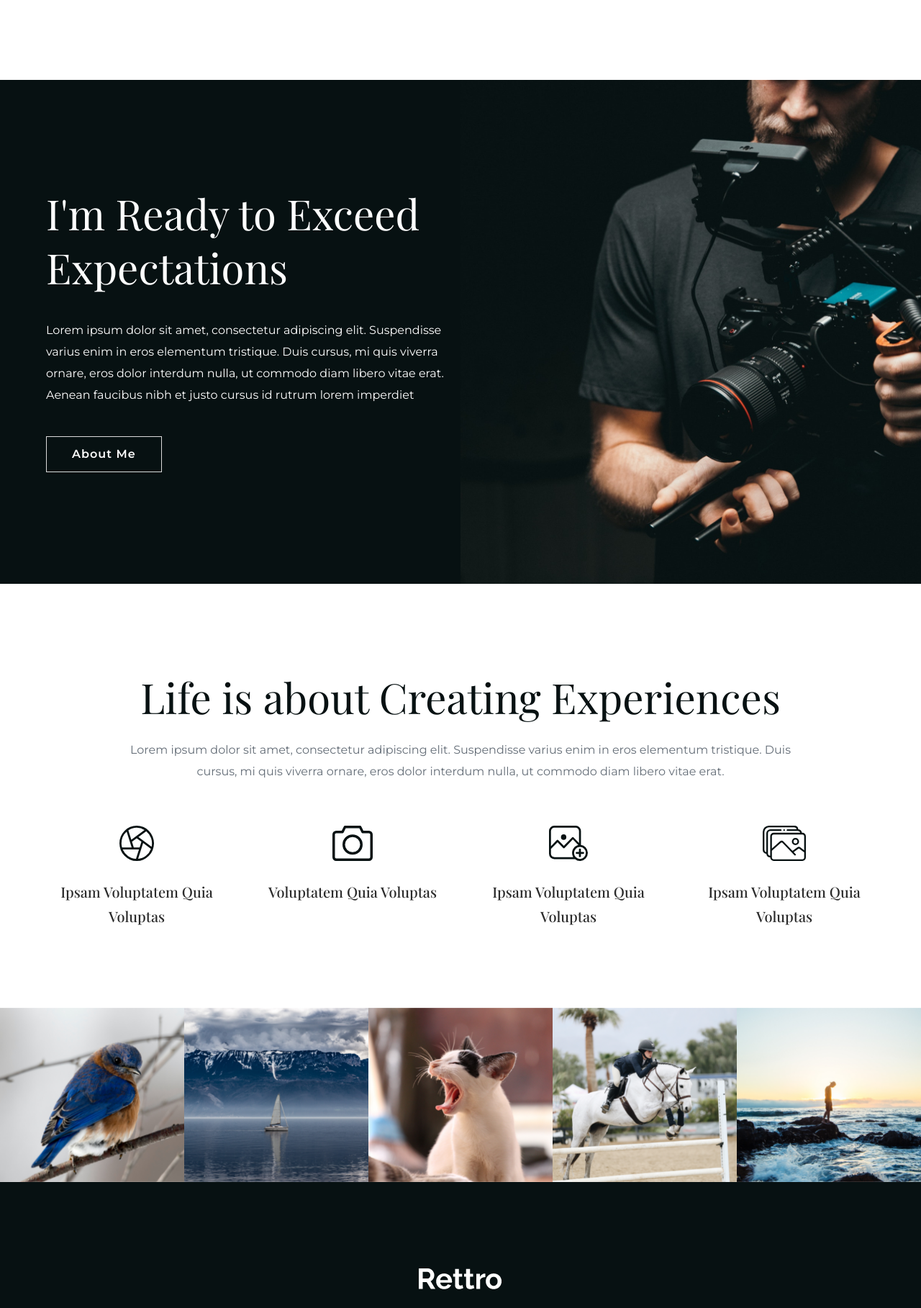
After one commit to kayakiya/RumahKeRumah, a CodeIgniter 4 app: template app/Views/template/about.php in a window 1280 px wide. The commit adds this page. Shown: the part 932-2749 px from the top of the page at 72% size. Run offline with PHP 8.4 and a stand-in for CodeIgniter, Linux system fonts and the light colour scheme; the template is opened without the code that fills it, so the values that code supplies are empty; some libraries are stand-ins or nearby versions.

Commit message:
tambah fitur

```diff
--- /dev/null
+++ b/app/Views/template/about.php
@@ -0,0 +1,354 @@
+<!doctype html>
+<html class="no-js" lang="zxx">
+
+<head>
+    <meta charset="utf-8">
+    <meta http-equiv="x-ua-compatible" content="ie=edge">
+    <title> Photography | Template</title>
+    <meta name="description" content="">
+    <meta name="viewport" content="width=device-width, initial-scale=1">
+    <link rel="manifest" href="site.webmanifest">
+    <link rel="shortcut icon" type="image/x-icon" href="assets/img/favicon.ico">
+
+    <!-- CSS here -->
+    <link rel="stylesheet" href="assets/css/bootstrap.min.css">
+    <link rel="stylesheet" href="assets/css/owl.carousel.min.css">
+    <link rel="stylesheet" href="assets/css/slicknav.css">
+    <link rel="stylesheet" href="assets/css/flaticon.css">
+    <link rel="stylesheet" href="assets/css/hamburgers.min.css">
+    <link rel="stylesheet" href="assets/css/progressbar_barfiller.css">
+    <link rel="stylesheet" href="assets/css/gijgo.css">
+    <link rel="stylesheet" href="assets/css/animate.min.css">
+    <link rel="stylesheet" href="assets/css/animated-headline.css">
+    <link rel="stylesheet" href="assets/css/magnific-popup.css">
+    <link rel="stylesheet" href="assets/css/fontawesome-all.min.css">
+    <link rel="stylesheet" href="assets/css/themify-icons.css">
+    <link rel="stylesheet" href="assets/css/slick.css">
+    <link rel="stylesheet" href="assets/css/nice-select.css">
+    <link rel="stylesheet" href="assets/css/style.css">
+</head>
+
+<body>
+    <!-- ? Preloader Start -->
+    <div id="preloader-active">
+        <div class="preloader d-flex align-items-center justify-content-center">
+            <div class="preloader-inner position-relative">
+                <div class="preloader-circle"></div>
+                <div class="preloader-img pere-text">
+                    <img src="assets/img/logo/loder.png" alt="">
+                </div>
+            </div>
+        </div>
+    </div>
+    <!-- Preloader Start -->
+    <header>
+        <!--? Header Start -->
+        <div class="header-area">
+            <div class="main-header header-sticky">
+                <div class="container-fluid">
+                    <div class="row align-items-center">
+                        <!-- Logo -->
+                        <div class="col-xl-2 col-lg-2 col-md-1">
+                            <div class="logo">
+                                <a href="index.html"><img src="assets/img/logo/logo.png" alt=""></a>
+                            </div>
+                        </div>
+                        <div class="col-xl-9 col-lg-10">
+                            <div class="main-menu black-menu menu-bg-white d-none d-lg-block">
+                                <div class="hamburger hamburger--collapse">
+                                    <div class="hamburger-box">
+                                        <div class="hamburger-inner"></div>
+                                    </div>
+                                </div>
+                                <nav class="hamburger-menu">
+                                    <ul id="navigation">
+                                        <li><a href="index.html">Home</a></li>
+                                        <li><a href="about.html">About</a></li>
+                                        <li><a href="portfolio.html">Portfolio</a></li>
+                                        <li><a href="pricing.html">Pricing</a></li>
+                                        <li>
+                                            <a href="blog.html">Blog</a>
+                                            <ul class="submenu">
+                                                <li><a href="blog.html">Blog</a></li>
+                                                <li><a href="blog_details.html">Blog Details</a></li>
+                                                <li><a href="elements.html">Element</a></li>
+                                            </ul>
+                                        </li>
+                                        <li><a href="contact.html">contact</a></li>
+                                    </ul>
+                                </nav>
+                            </div>
+                        </div>
+                        <!-- Mobile Menu -->
+                        <div class="col-12">
+                            <div class="mobile_menu d-block d-lg-none"></div>
+                        </div>
+                    </div>
+                </div>
+            </div>
+        </div>
+        <!-- Header End -->
+    </header>
+    <main>
+        <!--? Hero start-->
+        <section class="slider-area slider-area2 slider-height2 d-flex align-items-center  hero-overly">
+            <div class="container">
+                <div class="row justify-content-center">
+                    <div class="col-xl-8 col-lg-11 col-md-12">
+                        <div class="hero__caption hero__caption2 text-center">
+                            <h2>About</h2>
+                        </div>
+                    </div>
+                </div>
+            </div>
+        </section>
+        <!-- Hero start -->
+        <div class="about-details section-padding40">
+            <div class="container">
+                <div class="row justify-content-between">
+                    <div class="col-lg-6">
+                        <div class="section-tittle mb-50">
+                            <h2>With my camera, I capture daily life</h2>
+                        </div>
+                    </div>
+                    <div class="col-lg-6">
+                        <div class="section-tittle mb-20">
+                            <p>Lorem ipsum dolor sit amet, consectetur adipiscing elit. Suspendisse
+                                varius enim in eros elementum tristique. Duis cursus, mi quis viverra
+                                ornare, eros dolor interdum nulla, ut commodo diam libero vitae erat.
+                                Aenean faucibus nibh et justo cursu.</p>
+                        </div>
+                        <div class="section-tittle mb-20">
+                            <p>Lorem ipsum dolor sit amet, consectetur adipiscing elit. Suspendisse
+                                varius enim in eros elementum tristique. Duis cursus, mi quis viverra
+                                ornare, eros dolor interdum nulla, ut commodo diam libero vitae erat.
+                                Aenean faucibus nibh et justo cursu.</p>
+                        </div>
+                        <div class="section-tittle mb-10">
+                            <p>Lorem ipsum dolor sit amet, consectetur adipiscing elit. Suspendisse
+                                varius enim in eros elementum tristique. Duis cursus, mi quis viverra
+                                ornare, eros dolor interdum nulla, ut commodo diam libero vitae erat.
+                                Aenean faucibus nibh et justo cursu.</p>
+                        </div>
+                    </div>
+                </div>
+            </div>
+        </div>
+        <!--? All startups Start -->
+        <div class="all-starups-area fix">
+            <!-- left Contents -->
+            <div class="starups">
+                <div class="starups-details">
+                    <h3>I'm Ready to Exceed Expectations</h3>
+                    <p>Lorem ipsum dolor sit amet, consectetur adipiscing elit. Suspendisse varius enim in eros elementum tristique. Duis cursus, mi quis viverra ornare, eros dolor interdum nulla, ut commodo diam libero vitae erat. Aenean faucibus nibh et justo cursus id rutrum lorem imperdiet</p>
+                    <a href="#" class="border-btn border-btn2">About Me</a>
+                </div>
+            </div>
+            <!--Right Contents  -->
+            <div class="starups-img"></div>
+        </div>
+        <!--All startups End -->
+        <!--? Services Area Start -->
+        <div class="categories-area section-padding40">
+            <div class="container">
+                <div class="row justify-content-center">
+                    <div class="col-lg-10">
+                        <div class="section-tittle mb-60 text-center">
+                            <h2>Life is about Creating Experiences</h2>
+                            <p>Lorem ipsum dolor sit amet, consectetur adipiscing elit. Suspendisse varius enim in eros elementum tristique. Duis
+                                cursus, mi quis viverra ornare, eros dolor interdum nulla, ut commodo diam libero vitae erat.</p>
+                        </div>
+                    </div>
+                </div>
+                <div class="row">
+                    <div class="col-lg-3 col-md-6 col-sm-6">
+                        <div class="single-cat mb-50 text-center wow fadeInUp" data-wow-duration="1s" data-wow-delay=".2s">
+                            <div class="cat-icon">
+                                <img src="assets/img/icon/services1.svg" alt="">
+                            </div>
+                            <div class="cat-cap">
+                                <h5>Ipsam voluptatem quia voluptas</h5>
+                            </div>
+                        </div>
+                    </div>
+                    <div class="col-lg-3 col-md-6 col-sm-6">
+                        <div class="single-cat mb-50 text-center wow fadeInUp" data-wow-duration="1s" data-wow-delay=".4s">
+                            <div class="cat-icon">
+                                <img src="assets/img/icon/services2.svg" alt="">
+                            </div>
+                            <div class="cat-cap">
+                                <h5>Voluptatem quia voluptas</h5>
+                            </div>
+                        </div>
+                    </div>
+                    <div class="col-lg-3 col-md-6 col-sm-6">
+                        <div class="single-cat mb-50 text-center wow fadeInUp" data-wow-duration="1s" data-wow-delay=".6s">
+                            <div class="cat-icon">
+                                <img src="assets/img/icon/services3.svg" alt="">
+                            </div>
+                            <div class="cat-cap">
+                                <h5>Ipsam voluptatem quia voluptas</h5>
+                            </div>
+                        </div>
+                    </div>
+                    <div class="col-lg-3 col-md-6 col-sm-6">
+                        <div class="single-cat mb-50 text-center wow fadeInUp" data-wow-duration="1s" data-wow-delay=".8s">
+                            <div class="cat-icon">
+                                <img src="assets/img/icon/services4.svg" alt="">
+                            </div>
+                            <div class="cat-cap">
+                                <h5>Ipsam voluptatem quia voluptas</h5>
+                            </div>
+                        </div>
+                    </div>
+                </div>
+            </div>
+        </div>
+        <!--? Services Area End -->
+        <!--? instagram-social start -->
+        <div class="instagram-area fix">
+            <div class="container-fluid p-0">
+                <div class="row">
+                    <div class="col-xl-12">
+                        <div class="instagram-active owl-carousel">
+                            <div class="single-instagram">
+                                <img src="assets/img/gallery/instra1.png" alt="">
+                                <a href="#"><i class="ti-instagram"></i></a>
+                            </div>
+                            <div class="single-instagram">
+                                <img src="assets/img/gallery/instra2.png" alt="">
+                                <a href="#"><i class="ti-instagram"></i></a>
+                            </div>
+                            <div class="single-instagram">
+                                <img src="assets/img/gallery/instra3.png" alt="">
+                                <a href="#"><i class="ti-instagram"></i></a>
+                            </div>
+                            <div class="single-instagram">
+                                <img src="assets/img/gallery/instra4.png" alt="">
+                                <a href="#"><i class="ti-instagram"></i></a>
+                            </div>
+                            <div class="single-instagram">
+                                <img src="assets/img/gallery/instra5.png" alt="">
+                                <a href="#"><i class="ti-instagram"></i></a>
+                            </div>
+                            <div class="single-instagram">
+                                <img src="assets/img/gallery/instra2.png" alt="">
+                                <a href="#"><i class="ti-instagram"></i></a>
+                            </div>
+                        </div>
+                    </div>
+                </div>
+            </div>
+        </div>
+        <!-- instagram-social End -->
+    </main>
+    <footer>
+        <div class="footer-wrappper">
+            <!-- Footer Start-->
+            <div class="footer-area footer-padding">
+                <div class="container">
+                    <div class="row">
+                        <div class="col-xl-12">
+                            <div class="single-footer-caption mb-50 text-center">
+                                <!-- logo -->
+                                <div class="footer-logo mb-25">
+                                    <a href="index.html"><img src="assets/img/logo/logo2_footer.png" alt=""></a>
+                                </div>
+                                <!-- meNU -->
+                                <div class="main-menu2">
+                                    <nav>
+                                        <ul>
+                                            <li><a href="index.html">Home</a></li>
+                                            <li><a href="about.html">About</a></li>
+                                            <li><a href="portfolio.html">Portfolio</a></li>
+                                            <li><a href="pricing.html">Pricing</a></li>
+                                            <li><a href="blog.html">Blog</a></li>
+                                            <li><a href="contact.html">contact</a></li>
+                                        </ul>
+                                    </nav>
+                                </div>
+                                <!-- social -->
+                                <div class="footer-social">
+                                    <a href="#"><i class="fab fa-twitter"></i></a>
+                                    <a href="https://bit.ly/sai4ull"><i class="fab fa-facebook-f"></i></a>
+                                    <a href="#"><i class="fab fa-pinterest-p"></i></a>
+                                </div>
+                            </div>
+                        </div>
+                    </div>
+                </div>
+            </div>
+            <!-- footer-bottom area -->
+            <div class="footer-bottom-area">
+                <div class="container">
+                    <div class="footer-border">
+                        <div class="row d-flex align-items-center">
+                            <div class="col-xl-12 ">
+                                <div class="footer-copy-right text-center">
+                                    <p>
+                                        <!-- Link back to Colorlib can't be removed. Template is licensed under CC BY 3.0. -->
+                                        Copyright &copy;<script>
+                                            document.write(new Date().getFullYear());
+                                        </script> All rights reserved | This template is made with <i class="fa fa-heart" aria-hidden="true"></i> by <a href="https://colorlib.com" target="_blank">Colorlib</a>
+                                        <!-- Link back to Colorlib can't be removed. Template is licensed under CC BY 3.0. -->
+                                    </p>
+                                </div>
+                            </div>
+                        </div>
+                    </div>
+                </div>
+            </div>
+            <!-- Footer End-->
+        </div>
+    </footer>
+
+    <!-- Scroll Up -->
+    <div id="back-top">
+        <a title="Go to Top" href="#"> <i class="fas fa-level-up-alt"></i></a>
+    </div>
+
+    <!-- JS here -->
+    <script src="./assets/js/vendor/modernizr-3.5.0.min.js"></script>
+    <!-- Jquery, Popper, Bootstrap -->
+    <script src="./assets/js/vendor/jquery-1.12.4.min.js"></script>
+    <script src="./assets/js/popper.min.js"></script>
+    <script src="./assets/js/bootstrap.min.js"></script>
+    <!-- Jquery Mobile Menu -->
+    <script src="./assets/js/jquery.slicknav.min.js"></script>
+
+    <!-- Jquery Slick , Owl-Carousel Plugins -->
+    <script src="./assets/js/owl.carousel.min.js"></script>
+    <script src="./assets/js/slick.min.js"></script>
+    <!-- One Page, Animated-HeadLin -->
+    <script src="./assets/js/wow.min.js"></script>
+    <script src="./assets/js/animated.headline.js"></script>
+    <script src="./assets/js/jquery.magnific-popup.js"></script>
+
+    <!-- Date Picker -->
+    <script src="./assets/js/gijgo.min.js"></script>
+    <!-- Nice-select, sticky -->
+    <script src="./assets/js/jquery.nice-select.min.js"></script>
+    <script src="./assets/js/jquery.sticky.js"></script>
+    <!-- Progress -->
+    <script src="./assets/js/jquery.barfiller.js"></script>
+
+    <!-- counter , waypoint,Hover Direction -->
+    <script src="./assets/js/jquery.counterup.min.js"></script>
+    <script src="./assets/js/waypoints.min.js"></script>
+    <script src="./assets/js/jquery.countdown.min.js"></script>
+    <script src="./assets/js/hover-direction-snake.min.js"></script>
+
+    <!-- contact js -->
+    <script src="./assets/js/contact.js"></script>
+    <script src="./assets/js/jquery.form.js"></script>
+    <script src="./assets/js/jquery.validate.min.js"></script>
+    <script src="./assets/js/mail-script.js"></script>
+    <script src="./assets/js/jquery.ajaxchimp.min.js"></script>
+
+    <!-- Jquery Plugins, main Jquery -->
+    <script src="./assets/js/plugins.js"></script>
+    <script src="./assets/js/main.js"></script>
+
+</body>
+
+</html>
```
Also changed, not shown: app/Controllers/Home.php (+4 -3 lines), app/Views/template/body.php (renamed from app/Views/thamplate/body.php, +19 -26 lines), app/Views/template/footer.php (renamed from app/Views/thamplate/footer.php), app/Views/template/header.php (renamed from app/Views/thamplate/header.php).
